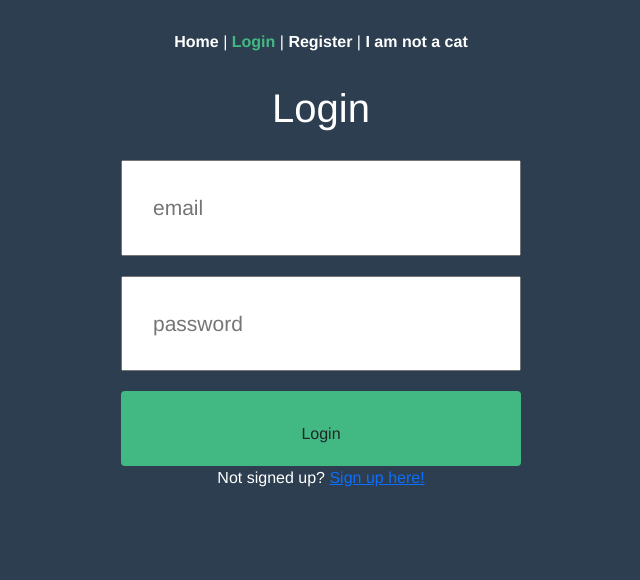
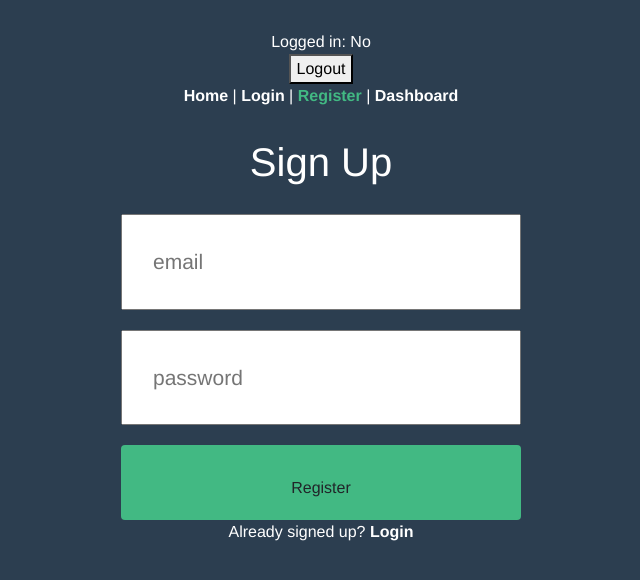
Before and after one commit to murdisto/stonks, a Vue app: page /register in a window 1280 px wide. Before the commit this address led to /login. Shown: the top 580 px of the page, without its empty margins (319-959 px from the left). Built offline with nearby package versions, Linux system fonts and the light colour scheme; no server answers.

Commit message:
Basic auth routing complete.

```diff
--- a/public/index.html
+++ b/public/index.html
@@ -16,7 +16,9 @@
     <strong>We're sorry but <%= htmlWebpackPlugin.options.title %> doesn't work properly without JavaScript enabled.
         Please enable it to continue.</strong>
   </noscript>
-  <div id="app"></div>
+  <div id="app">
+    <div class="loader"></div>
+  </div>
   <!-- built files will be auto injected -->
 </body>
 
--- a/src/App.vue
+++ b/src/App.vue
@@ -1,33 +1,20 @@
 <template>
   <div id="nav">
+    <nav-bar />
     <router-link to="/">Home</router-link> |
     <router-link to="/login">Login</router-link> |
     <router-link to="/register">Register</router-link> |
-    <router-link to="/about">I am not a cat</router-link>
+    <router-link to="/dashboard">Dashboard</router-link>
+    <!-- <router-link to="/about">I am not a cat</router-link> -->
   </div>
   <router-view />
 </template>
 
 <script>
-import { onBeforeMount } from "vue";
-import { useRouter, useRoute } from "vue-router";
-import { firebase } from "./firebase";
+import NavBar from "./components/NavBar.vue";
 
 export default {
-  setup() {
-    const router = useRouter();
-    const route = useRoute();
-
-    onBeforeMount(() => {
-      firebase.auth().onAuthStateChanged((user) => {
-        if (!user) {
-          router.replace("/login");
-        } else if (route.path === "/login" || route.path === "/register") {
-          router.replace("/");
-        }
-      });
-    });
-  },
+  components: { NavBar },
 };
 </script>
 
@@ -39,6 +26,29 @@ export default {
   text-align: center;
   color: #fff;
   background-color: #2c3e50;
+  display: grid;
+  place-items: center;
+  height: 100%;
+
+  .loader {
+    border: 16px solid #42b983;
+    border-top: 16px solid #3498db;
+    border-radius: 50%;
+    width: 120px;
+    height: 120px;
+    animation: spin 2s linear infinite;
+    color: red;
+  }
+
+  @keyframes spin {
+    0% {
+      transform: rotate(0deg);
+    }
+
+    100% {
+      transform: rotate(360deg);
+    }
+  }
 }
 
 #nav {
--- /dev/null
+++ b/src/components/NavBar.vue
@@ -0,0 +1,51 @@
+<template>
+  <div>
+    Logged in:
+    <span v-if="loggedIn">Yes</span>
+    <span v-else>No</span>
+    <div>
+      <button @click="signOut">Logout</button>
+    </div>
+  </div>
+</template>
+
+<script>
+import { firebase } from "../firebase";
+export default {
+  data() {
+    return {
+      loggedIn: false,
+    };
+  },
+  name: "nav-bar",
+  mounted() {
+    this.userCheck();
+  },
+  methods: {
+    userCheck() {
+      firebase.auth().onAuthStateChanged((user) => {
+        if (user) {
+          // User is signed in.
+          console.log("signed in");
+          this.loggedIn = true;
+        } else {
+          // No user is signed in.
+          this.loggedIn = false;
+          console.log("signed out", this.loggedIn);
+        }
+      });
+    },
+    signOut() {
+      firebase
+        .auth()
+        .signOut()
+        .then(() => {
+          this.$router.replace({ name: "login" });
+        });
+    },
+  },
+};
+</script>
+
+<style>
+</style>
--- a/src/main.js
+++ b/src/main.js
@@ -4,10 +4,19 @@ import router from './router';
 import store from './store';
 import axios from 'axios';
 import 'bootstrap/dist/css/bootstrap.min.css';
+import { firebase } from './firebase';
 
-const app = createApp(App)
+let app;
+
+firebase.auth().onAuthStateChanged(user => {
+  console.log(user);
+  if (!app) {
+    app = createApp(App)
   .use(store)
   .use(router);
 
-app.config.globalProperties.axios = axios;
-app.mount('#app');
+  app.config.globalProperties.axios = axios;
+  app.mount('#app');
+
+  }
+})
--- a/src/router/index.js
+++ b/src/router/index.js
@@ -1,31 +1,41 @@
 import { createRouter, createWebHistory } from 'vue-router';
 import Home from '../views/Home.vue';
+import { firebase } from '../firebase';
 
 const routes = [
   {
     path: '/',
     name: 'Home',
-    component: Home
+    component: Home,
+    meta: { requiresGuest: true }
   },
   {
     path: '/login',
     name: 'login',
-    component: () => import('../views/Login.vue') // lazy load
+    component: () => import('../views/Login.vue'), // lazy load
+    meta: { requiresGuest: true }
   },
   {
     path: '/register',
     name: 'register',
-    component: () => import('../views/Register.vue') // lazy load
+    component: () => import('../views/Register.vue'), // lazy load
+    meta: { requiresGuest: true }
   },
   {
-    path: '/about',
-    name: 'About',
-    // route level code-splitting
-    // this generates a separate chunk (about.[hash].js) for this route
-    // which is lazy-loaded when the route is visited.
-    component: () =>
-      import(/* webpackChunkName: "about" */ '../views/About.vue')
-  }
+    path: '/dashboard',
+    name: 'dashboard',
+    component: () => import('../views/Dashboard.vue'), // lazy load
+    meta: { requiresAuth: true }
+  },
+  // {
+  //   path: '/about',
+  //   name: 'About',
+  //   // route level code-splitting
+  //   // this generates a separate chunk (about.[hash].js) for this route
+  //   // which is lazy-loaded when the route is visited.
+  //   component: () =>
+  //     import(/* webpackChunkName: "about" */ '../views/About.vue')
+  // }
 ];
 
 const router = createRouter({
@@ -33,4 +43,29 @@ const router = createRouter({
   routes
 });
 
+router.beforeEach((to, from, next) => {
+  if (to.matched.some(record => record.meta.requiresAuth)) {
+    if (!firebase.auth().currentUser) {
+      next({
+        path: '/login',
+        query: {
+          redirect: to.fullPath
+        }
+      });
+    } else {
+      next();
+    }
+  } else if (to.matched.some(record => record.meta.requiresGuest)) {
+    if (firebase.auth().currentUser) {
+      next({
+        path: '/dashboard'
+      });
+    } else {
+      next();
+    }
+  } else {
+    next();
+  }
+});
+
 export default router;
--- /dev/null
+++ b/src/views/Dashboard.vue
@@ -0,0 +1,12 @@
+<template>
+  <div>
+    <h1>Dashboard</h1>
+  </div>
+</template>
+
+<script>
+export default {};
+</script>
+
+<style lang="scss" scoped>
+</style>
--- a/src/views/Home.vue
+++ b/src/views/Home.vue
@@ -1,18 +1,8 @@
 <template>
   <div class="home">
-    <img alt="Vue logo" src="../assets/logo.png" />
-    <HelloWorld msg="Welcome to Your Vue.js App" />
+    <h1>Welcome HOME</h1>
   </div>
 </template>
 
 <script>
-// @ is an alias to /src
-import HelloWorld from '@/components/HelloWorld.vue';
-
-export default {
-  name: 'Home',
-  components: {
-    HelloWorld
-  }
-};
 </script>
--- a/src/views/Login.vue
+++ b/src/views/Login.vue
@@ -1,7 +1,7 @@
 <template>
   <div class="login">
     <h1>Login</h1>
-    <form action="" @submit.prevent="Login">
+    <form action="" @submit.prevent="login">
       <div class="email">
         <input type="email" v-model="email" placeholder="email" />
       </div>
@@ -17,28 +17,54 @@
 </template>
 
 <script>
-import { ref } from "vue";
 import { firebase } from "../firebase";
+
 export default {
-  setup() {
-    const email = ref("");
-    const password = ref("");
-
-    const Login = () => {
+  data() {
+    return {
+      email: "",
+      password: "",
+      error: "",
+    };
+  },
+  methods: {
+    login() {
       firebase
         .auth()
-        .signInWithEmailAndPassword(email.value, password.value)
-        .then((data) => console.log(data))
-        .catch((err) => alert(err.message));
-    };
-
-    return {
-      Login,
-      email,
-      password,
-    };
+        .signInWithEmailAndPassword(this.email, this.password)
+        .then((data) => {
+          console.log(data);
+          this.$router.replace({ name: "dashboard" });
+        })
+        .catch((error) => {
+          this.error = error;
+        });
+    },
   },
 };
+// **************** Vue 3 Composition API ****************
+// import { ref } from "vue";
+// import { firebase } from "../firebase";
+// export default {
+//   setup() {
+//     const email = ref("");
+//     const password = ref("");
+
+//     const Login = () => {
+//       firebase
+//         .auth()
+//         .signInWithEmailAndPassword(email.value, password.value)
+//         .then((data) => console.log(data))
+//         .catch((err) => alert(err.message));
+//     };
+
+//     return {
+//       Login,
+//       email,
+//       password,
+//     };
+//   },
+// };
 </script>
 
 <style lang="scss" scoped>
--- a/src/views/Register.vue
+++ b/src/views/Register.vue
@@ -1,8 +1,8 @@
 <template>
   <div>
     <h1>Sign Up</h1>
-    <!-- <div v-if="error" class="error">{{ error.message }}</div> -->
-    <form action="" @submit.prevent="pressed">
+    <div v-if="error" class="error">{{ error.message }}</div>
+    <form action="" @submit.prevent="register">
       <div class="email">
         <input type="email" v-model="email" placeholder="email" />
       </div>
@@ -16,28 +16,53 @@
 </template>
 
 <script>
-import { ref } from "vue";
 import { firebase } from "../firebase";
+
 export default {
-  setup() {
-    const email = ref("");
-    const password = ref("");
-
-    const Register = () => {
+  data() {
+    return {
+      email: "",
+      password: "",
+      error: "",
+    };
+  },
+  methods: {
+    register() {
       firebase
         .auth()
-        .createUserWithEmailAndPassword(email.value, password.value)
-        .then((user) => console.log(user))
-        .catch((err) => alert(err.message));
-    };
-
-    return {
-      Register,
-      email,
-      password,
-    };
+        .createUserWithEmailAndPassword(this.email, this.password)
+        .then((user) => {
+          console.log("user", user);
+          this.$router.replace({ name: "dashboard" });
+        })
+        .catch((error) => (this.error = error));
+    },
   },
 };
+
+// **************** Vue 3 Composition API ****************
+// import { ref } from "vue";
+// import { firebase } from "../firebase";
+// export default {
+//   setup() {
+//     const email = ref("");
+//     const password = ref("");
+
+//     const Register = () => {
+//       firebase
+//         .auth()
+//         .createUserWithEmailAndPassword(email.value, password.value)
+//         .then((user) => console.log(user))
+//         .catch((err) => alert(err.message));
+//     };
+
+//     return {
+//       Register,
+//       email,
+//       password,
+//     };
+//   },
+// };
 console.log(firebase.auth().currentUser);
 </script>
 
```
